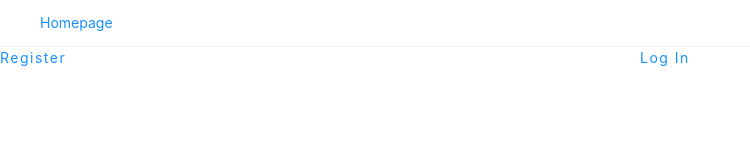
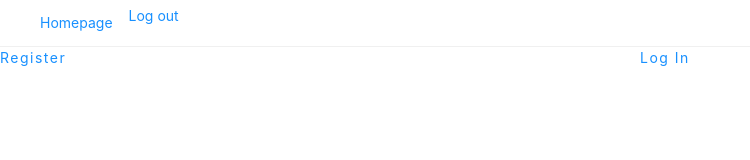
Before and after one commit to zongpoljkk/Comp_Secure_Project, a React (Create React App) app in the folder client/: page / in a window 1280 px wide. Shown: the top 160 px of the page, without its empty margins (0-750 px from the left). Built offline with nearby package versions, Linux system fonts and the light colour scheme.

Commit message:
user on navbar

```diff
--- a/client/src/components/auth/Login.js
+++ b/client/src/components/auth/Login.js
@@ -1,4 +1,4 @@
-import React, { useState, useContext } from "react";
+import React, { useState, useContext, useEffect } from "react";
 import { Link } from "react-router-dom";
 import { Form, Input, Button } from "antd";
 import { loginUser } from "../../utils/action";
@@ -41,19 +41,20 @@ const Login = () => {
       email: email,
       password: password,
     };
+    console.log(userData);
     const decoded_jwt = await loginUser(userData, history); // since we handle the redirect within our component, we don't need to pass in this.props.history as a parameter
-
     await setUser(decoded_jwt);
-    await console.log(user);
   };
 
   const onFinishFailed = (errorInfo) => {
     console.log("Failed:", errorInfo);
   };
 
+  useEffect(() => {
+    localStorage.clear();
+  }, []);
   return (
     <div>
-      {console.log(user)}
       <Link to="/">Back to home</Link>
       <div>
         <h1>Login</h1>
--- a/client/src/components/auth/Register.js
+++ b/client/src/components/auth/Register.js
@@ -1,4 +1,4 @@
-import React, { useState } from "react";
+import React, { useState, useEffect } from "react";
 import { Link, useHistory } from "react-router-dom";
 import { Form, Input, Button, Row, Col } from "antd";
 import { registerUser } from "../../utils/action";
--- a/client/src/components/layout/Landing.js
+++ b/client/src/components/layout/Landing.js
@@ -1,8 +1,11 @@
-import React from "react";
+import React, { useEffect } from "react";
 import { Link } from "react-router-dom";
 import { Row, Col } from "antd";
 
 const Landing = () => {
+  useEffect(() => {
+    localStorage.clear();
+  }, []);
   return (
     <div>
       <Row>
--- a/client/src/components/layout/Navbar.js
+++ b/client/src/components/layout/Navbar.js
@@ -1,13 +1,15 @@
 import React, { useState, useContext, useEffect } from "react";
-import { Menu } from "antd";
-import { Link } from "react-router-dom";
+import { Menu, Button } from "antd";
+import { Link, useHistory } from "react-router-dom";
 import { UserContext } from "../../context/UserContext";
 import { Typography } from "antd";
-import axios from "axios";
+import { getUsername } from "../../utils/action";
 const Navbar = () => {
   const { Title } = Typography;
-  const [user, setUser] = useContext(UserContext);
+  const [user, setUser] = useState("");
+  const history = useHistory();
   const handleClick = (e) => {
+    console.log(e.key);
     setMenuHighlight({
       current: e.key,
     });
@@ -17,6 +19,8 @@ const Navbar = () => {
     let baseIndex = 1;
     let location = window.location.pathname.split("/");
     console.log(location);
+    console.log(location[baseIndex]);
+
     return location[baseIndex] === "" ? "home" : location[baseIndex];
   };
 
@@ -24,13 +28,17 @@ const Navbar = () => {
     current: handleLocationChange(),
   });
 
+  const handleLogout = () => {
+    console.log("logout");
+    history.push("/login");
+    localStorage.clear();
+  };
 
   useEffect(() => {
-    console.log(axios.defaults.headers.common["Authorization"])
-
-  }, [axios.defaults.headers.common["Authorization"]])
-
-
+    if (!!localStorage.jwtToken) {
+      setUser(getUsername(localStorage.jwtToken));
+    }
+  }, []);
   return (
     <div>
       <Menu
@@ -40,7 +48,12 @@ const Navbar = () => {
       >
         <Menu.Item key="/"></Menu.Item>
         <Link to="/">Homepage</Link>
-        <Menu.Item key="/">{user.name}</Menu.Item>
+        {menuHighlight.current != "login" && (
+          <Menu.Item key="2">{user}</Menu.Item>
+        )}
+        <Button type="link" onClick={handleLogout}>
+          Log out
+        </Button>
       </Menu>
     </div>
   );
--- a/client/src/components/postForm.js
+++ b/client/src/components/postForm.js
@@ -3,6 +3,8 @@ import { Form, Input, Button } from "antd";
 import "antd/dist/antd.css";
 import { addPost } from "../utils/action";
 import { UserContext } from "../context/UserContext";
+import { getUsername } from "../utils/action";
+
 const layout = {
   labelCol: {
     span: 5,
@@ -21,7 +23,10 @@ const PostForm = () => {
     //   comments: [],
     // };
     // addPost(request);
-    console.log(user)
+    // console.log(user);
+    console.log(localStorage);
+    const name = getUsername(localStorage.jwtToken);
+    setUser(name);
   };
   return (
     <Form name="nest-messages" onFinish={onFinish}>
--- a/client/src/components/posts.js
+++ b/client/src/components/posts.js
@@ -47,7 +47,7 @@ const Posts = () => {
     for (let i = 0; i != comment.length; i++) {
       field.push(
         <Comment
-          key={i}
+          key={`comment_${i}`}
           id={i}
           author={<a>{comment[i].name}</a>}
           avatar={
--- a/client/src/utils/action.js
+++ b/client/src/utils/action.js
@@ -18,7 +18,7 @@ export const loginUser = async (userData, history) => {
     .post("http://localhost:5000/api/users/login", userData)
     .then((res) => {
       // Save to localStorage
-      console.log(res.data);
+
       // Set token to localStorage
       const { token } = res.data;
       localStorage.setItem("jwtToken", token);
@@ -28,7 +28,6 @@ export const loginUser = async (userData, history) => {
       const decoded = jwt_decode(token);
 
       console.log(decoded);
-      console.log(`jwt_decoded_token: ${decoded}`);
 
       // Route to Homepage
       history.push("/homepage");
@@ -37,6 +36,12 @@ export const loginUser = async (userData, history) => {
   return results;
 };
 
+// Decode token
+export const getUsername = (token) => {
+  const decode = jwt_decode(token);
+  console.log(decode.name);
+  return decode.name;
+};
 // Set logged in user
 export const setCurrentUser = (decoded) => {
   // TODO: Add userContext to check if user is login and set it using this function
@@ -55,7 +60,7 @@ export const setCurrentUser = (decoded) => {
 // Log user out
 export const logoutUser = () => {
   // Remove token from local storage
-  localStorage.removeItem("jwtToken");
+  localStorage.removeItem("jwtToken")
   // Remove auth header for future requests
   setAuthToken(false);
   // Set current user to empty object {} which will set is Authenticated to false
```
